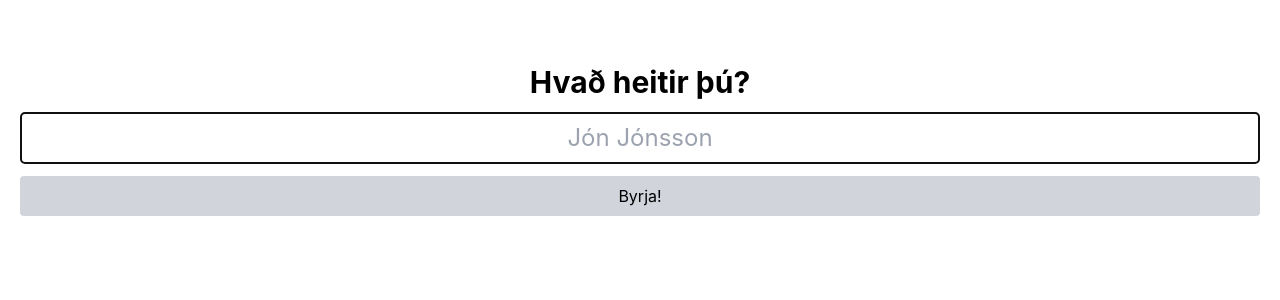
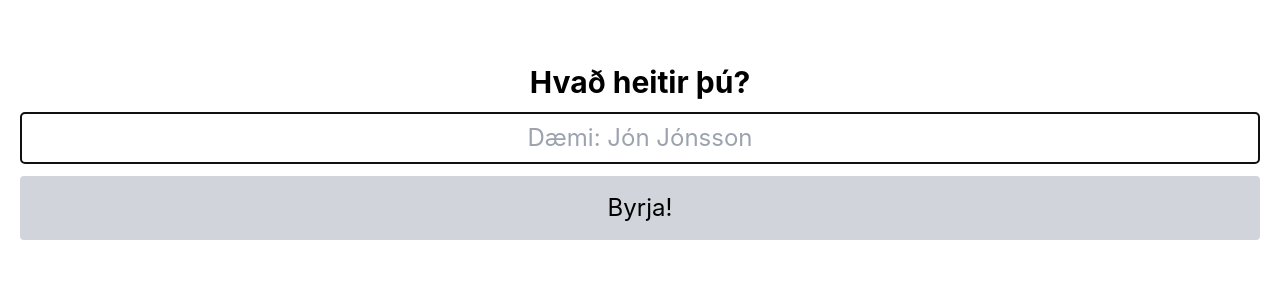
Before and after one commit to jonrh/name-reveal-party, a Next.js app: page / in a window 1280 px wide. Shown: the top 300 px of the page. Built offline with nearby package versions, Linux system fonts and the light colour scheme.

Commit message:
Made button a bit bigger, minor style refactor

```diff
--- a/pages/index.js
+++ b/pages/index.js
@@ -2,15 +2,16 @@ import React, {useState} from "react";
 import Head from "next/head";
 
 const inputStyle =
-  "my-3 px-4 py-2 " +
+  "my-3 py-2 px-4 " +
   "border-2 border-gray-300 " +
   "text-2xl text-center rounded " +
-  "form-control rounded transition ease-in-out w-full";
+  "form-control transition ease-in-out w-full";
 
 const buttonStyle =
+  "py-4 px-4 " +
+  "text-2xl " +
   "bg-gray-300 " +
-  "py-2 px-4 rounded text-2x°xl " +
-  "w-full";
+  "rounded w-full";
 
 export default function Index() {
   const [ready, setReady] = useState(false);
@@ -29,7 +30,7 @@ export default function Index() {
           type="text"
           value={name}
           autoFocus={true}
-          placeholder="Jón Jónsson"
+          placeholder="Dæmi: Jón Jónsson"
           className={inputStyle}
           onChange={event => setName(event.target.value)}
         />
```
